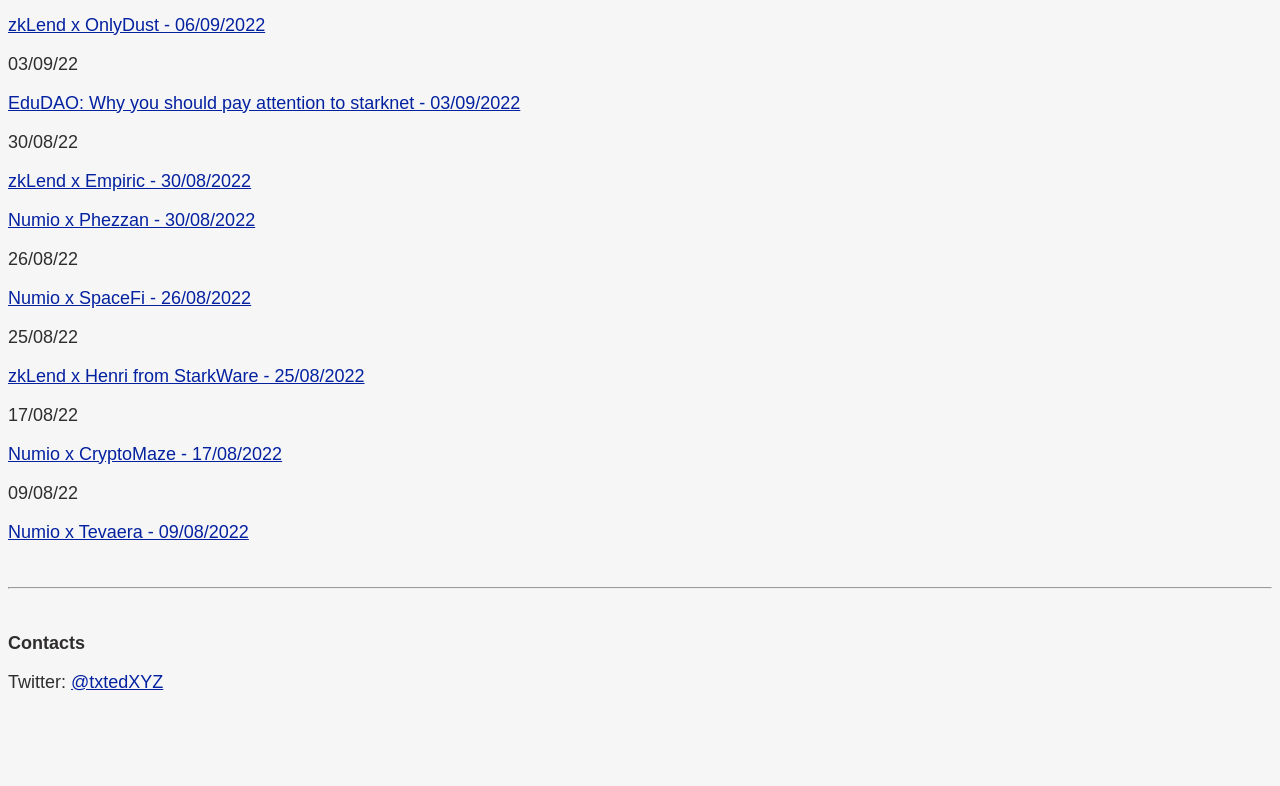
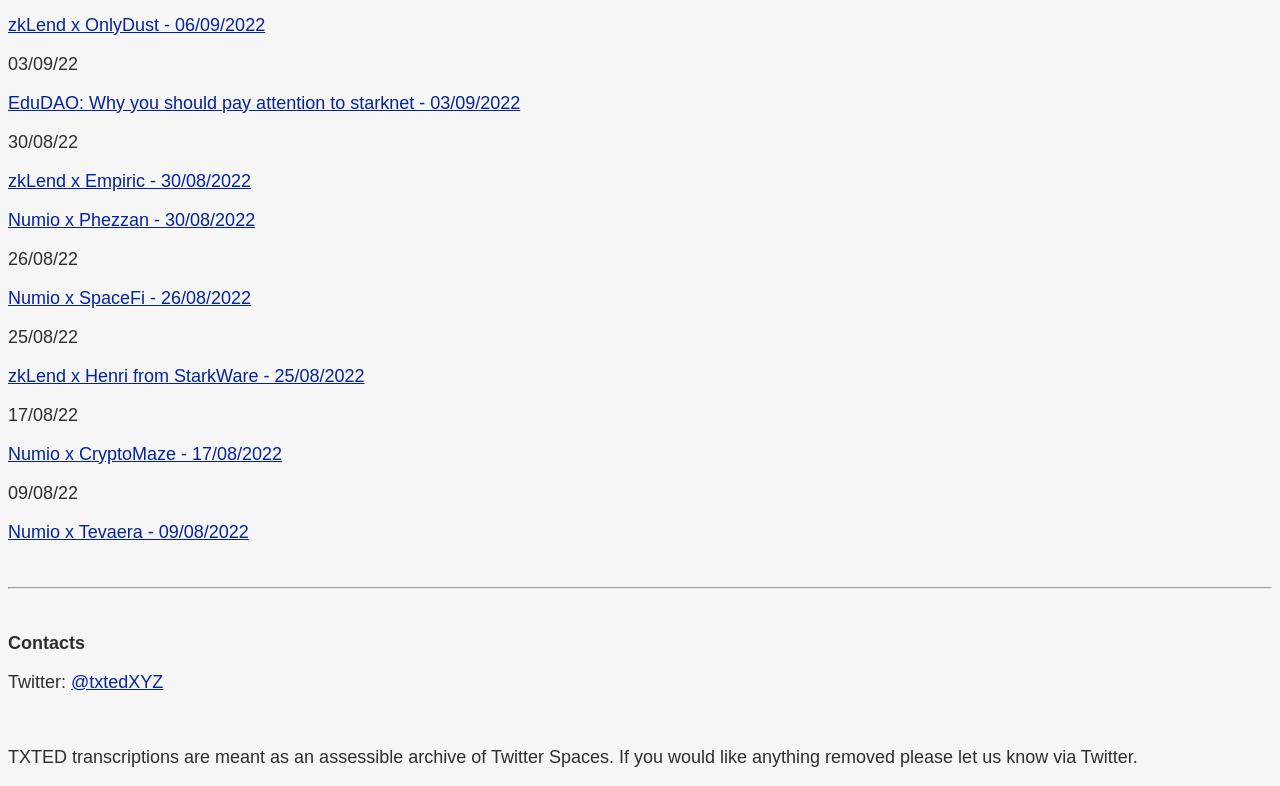
Before and after one commit to milvinae/txted, a plain HTML site: page index.html in a window 1280 px wide. Shown: the part 842-1628 px from the top of the page. Before the commit the page ends 1553 px from the top, so only its background shows below. Drawn offline with Linux system fonts and the light colour scheme.

Commit message:
Update index.html

```diff
--- a/index/index.html
+++ b/index.html
@@ -80,5 +80,7 @@ background-color: #f6f6f6;
 &nbsp
 <p><strong>Contacts</strong></p>
 <p>Twitter:&nbsp;<a href="https://twitter.com/txtedXYZ">@txtedXYZ</a></p>
+<br>
+<p>TXTED transcriptions are meant as an assessible archive of Twitter Spaces. If you would like anything removed please let us know via Twitter.</p>
 </body>
 </html>
```
